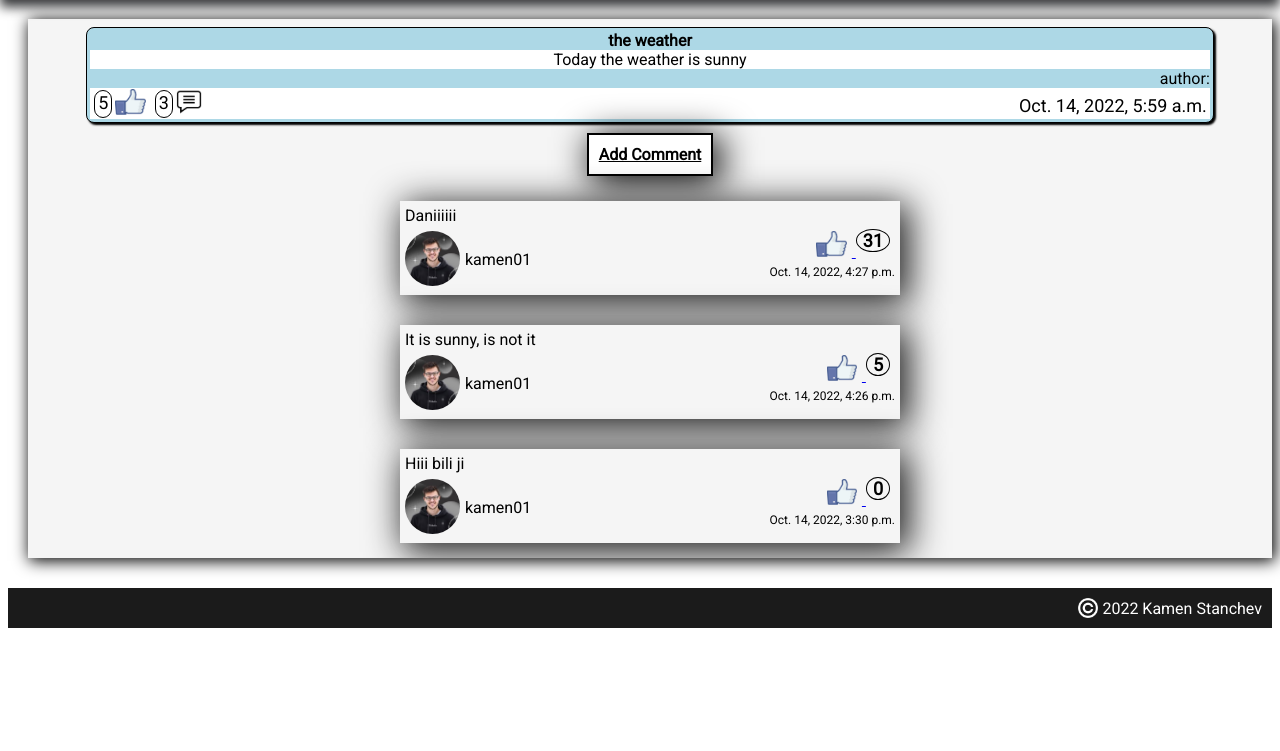
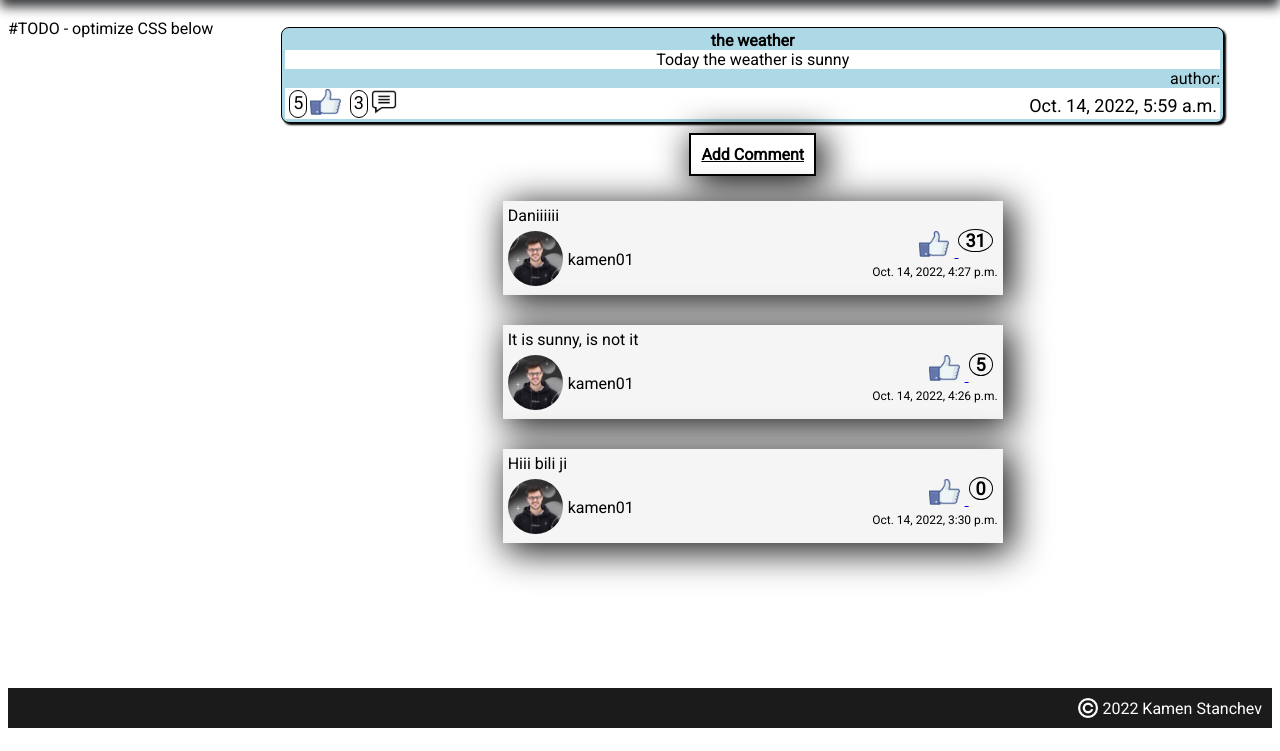
Before and after one commit to KamenStanchev/forum_web_site, a Django app: page /article-details/1/ in a window 1280 px wide. Shown: the part 49-800 px from the top of the page. Run offline with Django 4.2, Linux system fonts and the light colour scheme; data comes from the database, SQL or seed files in the repository.

```diff
--- a/forum_project/main_app/templates/article-detail.html
+++ b/forum_project/main_app/templates/article-detail.html
@@ -75,7 +75,8 @@
     </style>
 
     <div class="main-container">
-        <div class="central-container">
+        #TODO - optimize CSS below
+        <div class="central-container" style="border: none; box-shadow: none; background-color: white; padding-bottom: 100px">
             <div class="container-items">
                 <p class="topic-title">
                     {{ article.title }}
```
